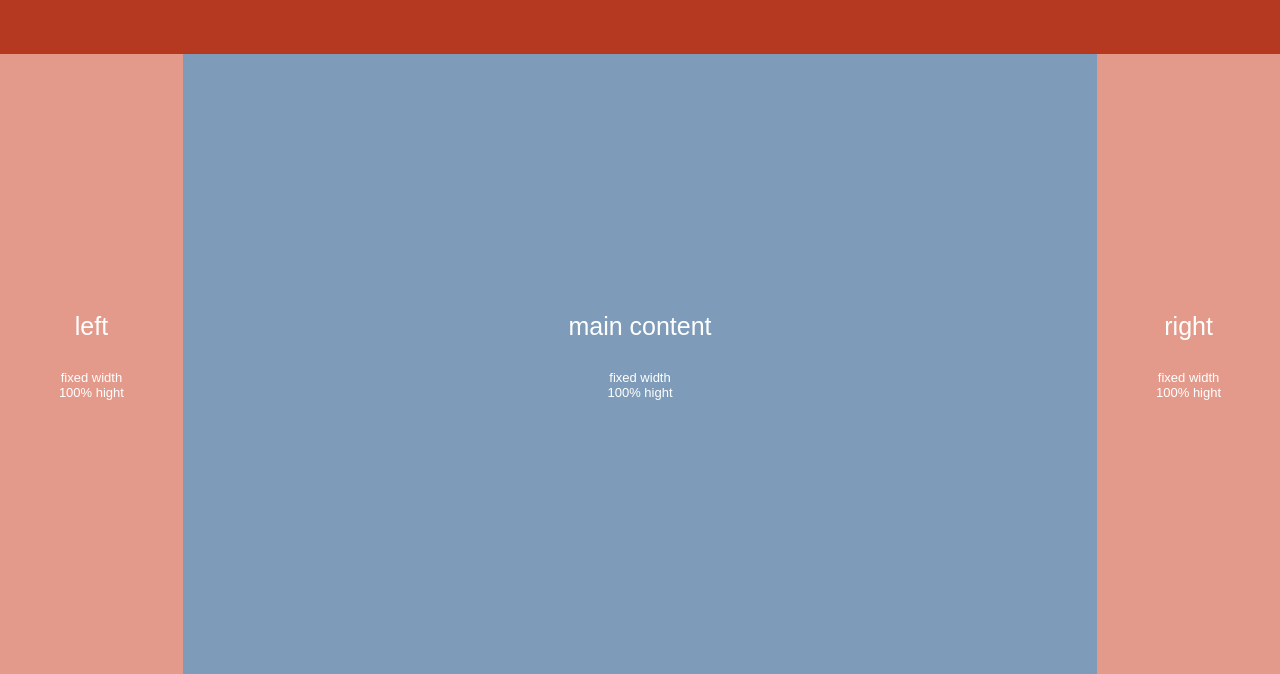
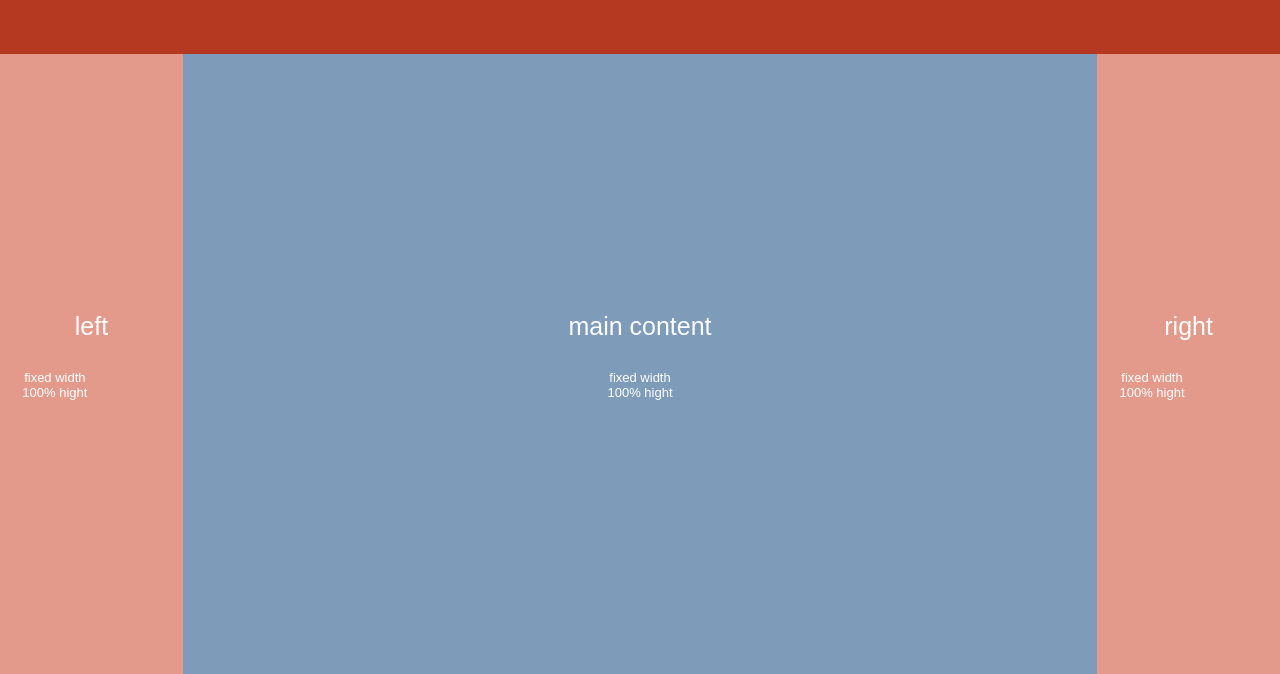
Before and after one commit to Betelhemmelkamu/women-techstar, a plain HTML site: page layout_page/layout.html in a window 1280 px wide. Shown: the part 126-800 px from the top of the page. Drawn offline with Linux system fonts and the light colour scheme.

Commit message:
Update layout.html

```diff
--- a/layout_page/layout.html
+++ b/layout_page/layout.html
@@ -20,7 +20,7 @@
             <div class="main">
                 <aside class="left">
                     <p class="text-r">left</p><br>
-                    <p style="font-size: small;">fixed width <br> 100% hight</p>
+                    <p style="font-size: small; margin-right: 40%">fixed width <br> 100% hight</p>
                 </aside>
                 <main>
                     <p class="text">main content</p><br>
@@ -28,7 +28,7 @@
                 </main>
                 <aside class="right">
                     <p class="text-r">right</p><br>
-                    <p style="font-size: small;">fixed width <br> 100% hight</p>
+                    <p style="font-size: small; margin-right: 40%">fixed width <br> 100% hight</p>
                 </aside>
             </div>
         <footer style="display: flex;">
```
